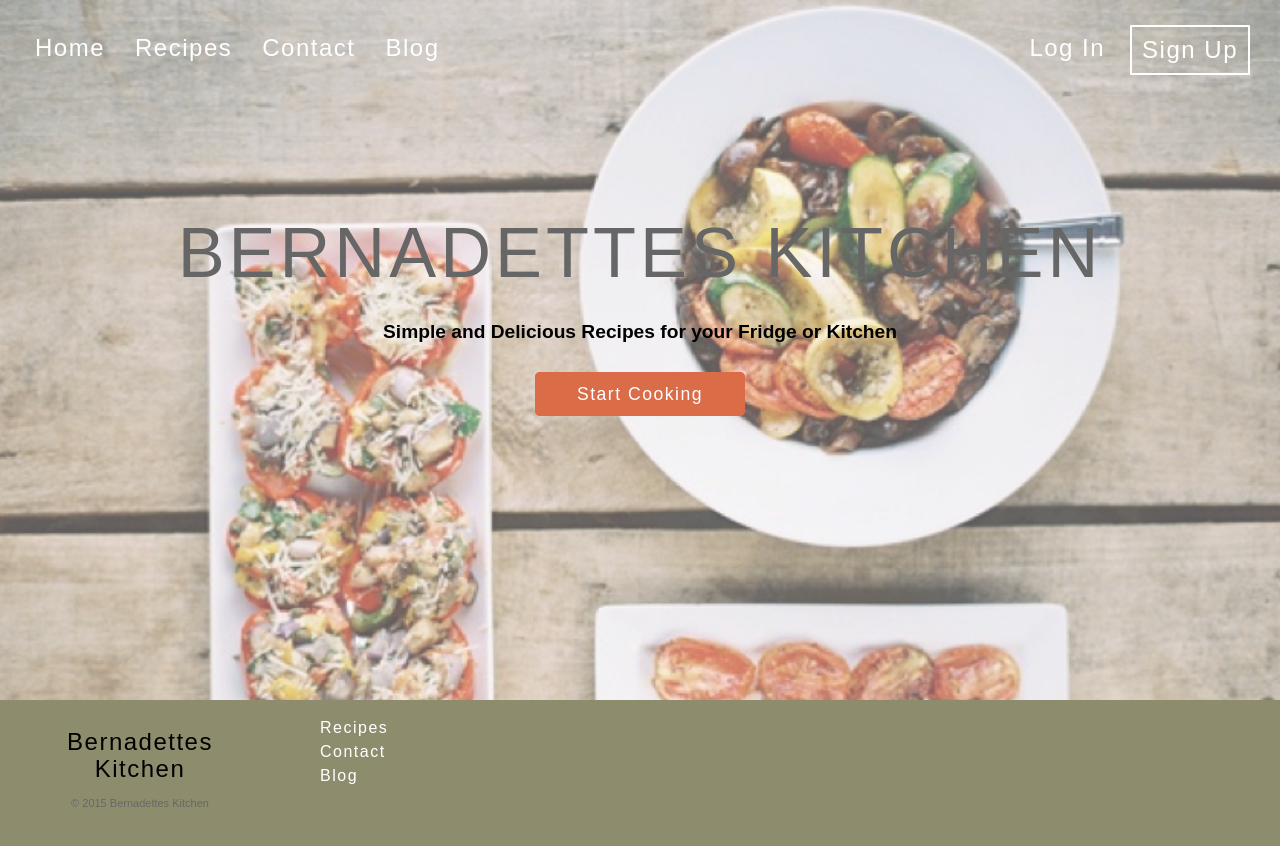
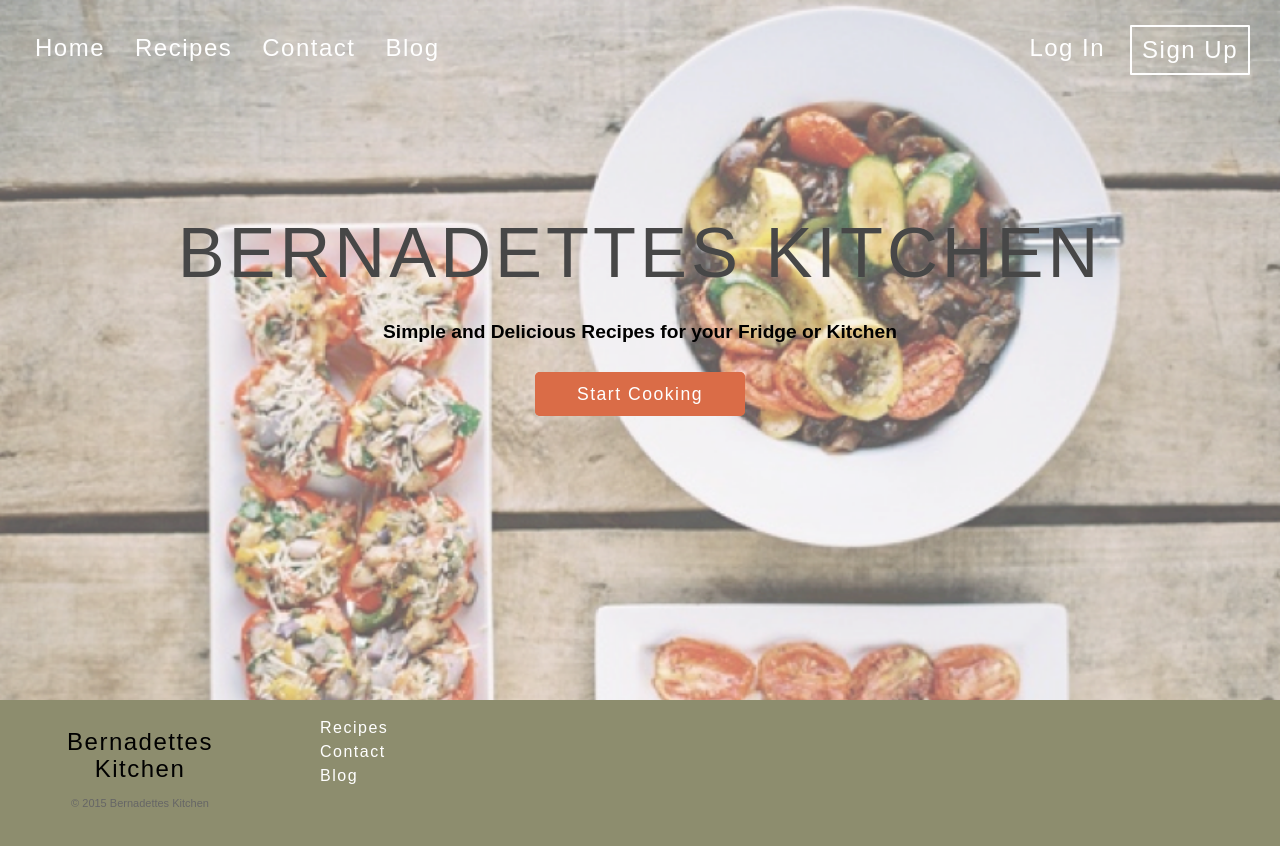
Before and after one commit to nikkicoppin/nikkicoppin.github.io, a plain HTML site: page unit6a/index.html in a window 1280 px wide. Drawn offline with Linux system fonts and the light colour scheme; a web font is replaced by a local one.

Commit message:
title change

```diff
--- a/unit6a/style.css
+++ b/unit6a/style.css
@@ -104,7 +104,7 @@ h1{
 	margin: 0 0 0 0;
 	padding-top: 200px;
 	font-size: 4.4em;
-	color: #666666;
+	color: #474747;
 	text-transform: uppercase;
 	display: block;
 	letter-spacing: 4px;
```
